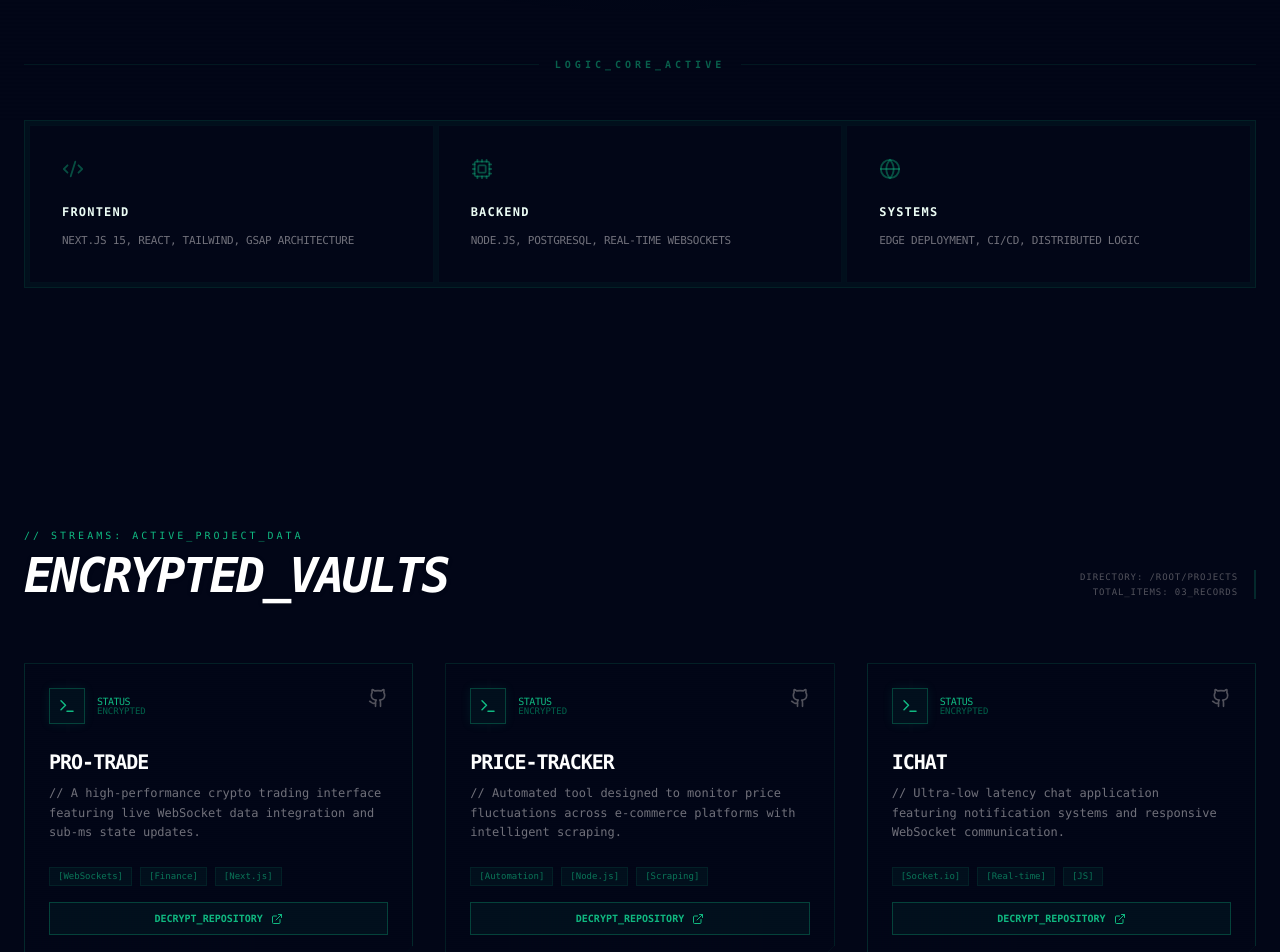
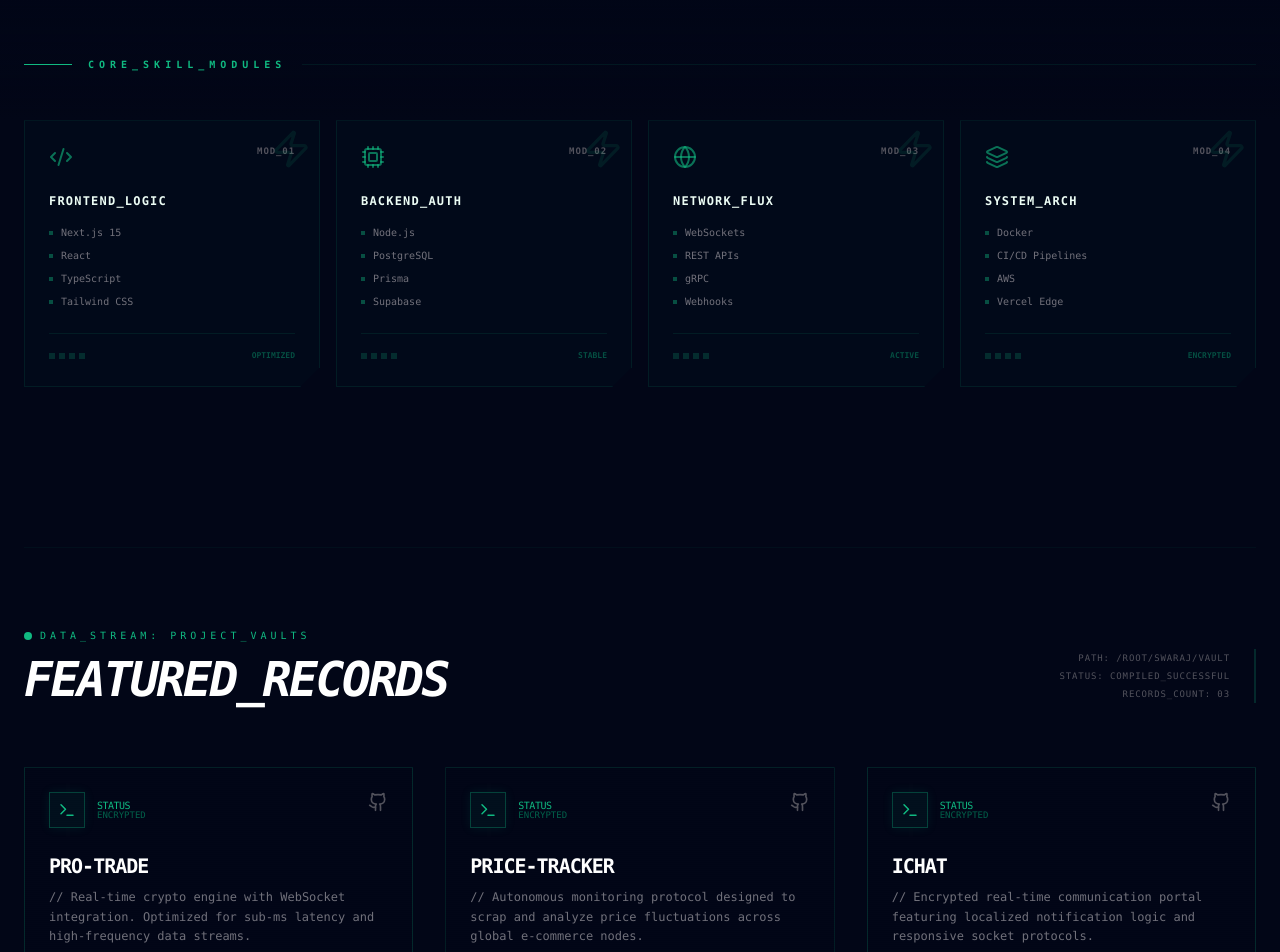
Before and after one commit to swaraj608/Portfolio, a Next.js app: page / in a window 1280 px wide. Shown: the part 680-1632 px from the top of the page. Built offline with nearby package versions, Linux system fonts and the light colour scheme.

Commit message:
Enhanced SkillsSection

```diff
--- a/app/page.tsx
+++ b/app/page.tsx
@@ -1,91 +1,102 @@
 "use client";
-import { motion } from "framer-motion";
-import { Code2, Cpu, Globe, ArrowRight } from "lucide-react";
+import React from "react";
 import Navbar from "@/components/Navbar";
 import Hero from "@/components/Hero";
+import SkillsSection from "@/components/SkillsSection";
 import ProjectCard from "@/components/ProjectCard";
 
+/**
+ * CORE SYSTEM ORCHESTRATOR
+ * This is the main assembly point for the SWARAJ_LOGIC interface.
+ */
 export default function Home() {
   return (
     <div className="min-h-screen bg-[#020617] text-foreground font-mono selection:bg-primary/30 selection:text-primary overflow-x-hidden">
 
-      {/* --- HUD DECORATION LAYER --- */}
+      {/* --- LAYER 0: HUD & ENVIRONMENT --- */}
       <div className="fixed inset-0 pointer-events-none z-0">
-        {/* CRT Scanline Effect */}
+        {/* CRT Scanline Overlay */}
         <div className="absolute top-0 left-0 w-full h-full opacity-[0.03] bg-[linear-gradient(rgba(16,185,129,0)_50%,#000_50%)] bg-[length:100%_4px]" />
-        {/* Top-Down Ambient Emerald Glow */}
-        <div className="absolute top-0 left-0 w-full h-full bg-[radial-gradient(circle_at_50%_-20%,rgba(16,185,129,0.12),transparent_75%)]" />
+
+        {/* Atmospheric Ambient Glow */}
+        <div className="absolute top-0 left-0 w-full h-full bg-[radial-gradient(circle_at_50%_-20%,rgba(16,185,129,0.15),transparent_75%)]" />
+
+        {/* Grid Floor Decoration */}
+        <div className="absolute bottom-0 left-0 w-full h-64 bg-[linear-gradient(to_top,#020617,transparent)] z-10" />
       </div>
 
-      {/* --- SYSTEM NAVIGATION --- */}
+      {/* --- LAYER 1: NAVIGATION --- */}
       <Navbar />
 
+      {/* --- LAYER 2: MAIN INTERFACE --- */}
       <main className="relative z-10 max-w-7xl mx-auto px-6 pb-24">
 
-        {/* --- 01: HERO MODULE --- */}
+        {/* MODULE 01: IDENTITY & ARCHITECTURE */}
         <Hero />
 
-        {/* --- 02: SKILLS MODULE (CORE_LOGIC) --- */}
-        <section id="skills" className="mb-40 pt-20">
-          <div className="flex items-center gap-4 mb-12">
-            <div className="h-px flex-grow bg-primary/10" />
-            <h2 className="text-[10px] font-bold uppercase tracking-[0.4em] text-primary/50 whitespace-nowrap">
-              LOGIC_CORE_ACTIVE
-            </h2>
-            <div className="h-px flex-grow bg-primary/10" />
-          </div>
+        {/* MODULE 02: CORE LOGIC (SKILLS) */}
+        <SkillsSection />
 
-          <div className="grid grid-cols-1 md:grid-cols-3 gap-1 bg-primary/5 border border-primary/10 p-1">
-            <SkillCard icon={<Code2 size={22} />} title="Frontend" desc="Next.js 15, React, Tailwind, GSAP Architecture" />
-            <SkillCard icon={<Cpu size={22} />} title="Backend" desc="Node.js, PostgreSQL, Real-time WebSockets" />
-            <SkillCard icon={<Globe size={22} />} title="Systems" desc="Edge Deployment, CI/CD, Distributed Logic" />
-          </div>
-        </section>
-
-        {/* --- 03: PROJECTS MODULE (VAULT) --- */}
-        <section id="projects" className="relative py-20">
-          <div className="flex flex-col md:flex-row justify-between items-end mb-16 gap-4">
-            <div className="space-y-2">
-              <span className="text-primary font-mono text-[10px] uppercase tracking-[0.3em] block animate-pulse">
-                // STREAMS: ACTIVE_PROJECT_DATA
-              </span>
-              <h3 className="text-4xl md:text-5xl font-black tracking-tighter uppercase italic text-white drop-shadow-sm">
-                ENCRYPTED_VAULTS
+        {/* MODULE 03: ENCRYPTED VAULTS (PROJECTS) */}
+        <section id="projects" className="relative py-20 border-t border-primary/5">
+          <div className="flex flex-col md:flex-row justify-between items-end mb-16 gap-6">
+            <div className="space-y-3">
+              <div className="flex items-center gap-2">
+                <span className="relative flex h-2 w-2">
+                  <span className="animate-ping absolute inline-flex h-full w-full rounded-full bg-primary opacity-75"></span>
+                  <span className="relative inline-flex rounded-full h-2 w-2 bg-primary"></span>
+                </span>
+                <span className="text-primary font-mono text-[10px] uppercase tracking-[0.4em] block">
+                  Data_Stream: Project_Vaults
+                </span>
+              </div>
+              <h3 className="text-4xl md:text-5xl font-black tracking-tighter uppercase italic text-white">
+                Featured_Records
               </h3>
             </div>
-            <div className="text-right font-mono text-[9px] text-zinc-600 uppercase tracking-widest leading-relaxed border-r-2 border-primary/20 pr-4">
-              Directory: /root/projects <br />
-              Total_Items: 03_Records
+
+            {/* System Metadata Readout */}
+            <div className="hidden md:block text-right font-mono text-[9px] text-zinc-600 uppercase tracking-widest leading-loose border-r-2 border-primary/20 pr-6">
+              Path: /root/swaraj/vault <br />
+              Status: Compiled_Successful <br />
+              Records_Count: 03
             </div>
           </div>
 
           <div className="grid grid-cols-1 md:grid-cols-2 lg:grid-cols-3 gap-8">
             <ProjectCard
               title="Pro-Trade"
-              desc="A high-performance crypto trading interface featuring live WebSocket data integration and sub-ms state updates."
-              tags={["WebSockets", "Finance", "Next.js"]}
+              desc="Real-time crypto engine with WebSocket integration. Optimized for sub-ms latency and high-frequency data streams."
+              tags={["TypeScript", "WebSockets", "Next.js"]}
               github="https://github.com/swaraj608/Pro-Trade"
             />
             <ProjectCard
               title="Price-Tracker"
-              desc="Automated tool designed to monitor price fluctuations across e-commerce platforms with intelligent scraping."
-              tags={["Automation", "Node.js", "Scraping"]}
+              desc="Autonomous monitoring protocol designed to scrap and analyze price fluctuations across global e-commerce nodes."
+              tags={["Automation", "Scraping", "Node.js"]}
               github="https://github.com/swaraj608/Price-Tracker"
             />
             <ProjectCard
               title="iChat"
-              desc="Ultra-low latency chat application featuring notification systems and responsive WebSocket communication."
-              tags={["Socket.io", "Real-time", "JS"]}
+              desc="Encrypted real-time communication portal featuring localized notification logic and responsive socket protocols."
+              tags={["Socket.io", "React", "CSS_Grid"]}
               github="https://github.com/swaraj608/iChat"
             />
           </div>
         </section>
 
-        {/* --- 04: SYSTEM FOOTER --- */}
-        <footer className="mt-40 pt-10 border-t border-primary/10 text-center">
-          <p className="text-[9px] text-zinc-700 font-mono tracking-[0.5em] uppercase">
-            Swaraj_Logic // Authorization: Level_0 // 2026_Compiled
-          </p>
+        {/* --- LAYER 3: SYSTEM FOOTER --- */}
+        <footer className="mt-40 py-12 border-t border-primary/5">
+          <div className="flex flex-col md:flex-row justify-between items-center gap-6">
+            <div className="text-[10px] text-zinc-700 font-mono tracking-widest uppercase">
+              © 2026 SWARAJ_LOGIC // All_Systems_Operational
+            </div>
+            <div className="flex gap-8">
+              <FooterLink label="Terminal" />
+              <FooterLink label="Network" />
+              <FooterLink label="Security" />
+            </div>
+          </div>
         </footer>
 
       </main>
@@ -93,23 +104,13 @@ export default function Home() {
   );
 }
 
-/* --- SYSTEM HELPERS --- */
-
-function SkillCard({ icon, title, desc }: { icon: React.ReactNode; title: string; desc: string }) {
+/**
+ * LOCAL HELPER: FOOTER LINKS
+ */
+function FooterLink({ label }: { label: string }) {
   return (
-    <div className="p-8 bg-[#020617] border border-primary/5 hover:border-primary/30 transition-all duration-500 group relative overflow-hidden">
-      {/* Hover Background Accent */}
-      <div className="absolute top-0 right-0 w-24 h-24 bg-primary/5 blur-3xl opacity-0 group-hover:opacity-100 transition-opacity" />
-
-      <div className="text-primary/40 group-hover:text-primary transition-colors mb-6 group-hover:scale-110 duration-500 transform-gpu">
-        {icon}
-      </div>
-      <h4 className="font-bold text-xs uppercase tracking-widest mb-3 text-emerald-50 group-hover:translate-x-1 transition-transform">
-        {title}
-      </h4>
-      <p className="text-[11px] font-mono text-zinc-500 leading-relaxed uppercase tracking-tight group-hover:text-zinc-400 transition-colors">
-        {desc}
-      </p>
-    </div>
+    <span className="text-[9px] text-zinc-800 font-bold uppercase tracking-[0.3em] hover:text-primary/40 cursor-wait transition-colors">
+      {label}
+    </span>
   );
 }
--- /dev/null
+++ b/components/SkillsSection.tsx
@@ -0,0 +1,105 @@
+"use client";
+import { motion } from "framer-motion";
+import { Code2, Cpu, Globe, Database, Layers, Zap } from "lucide-react";
+
+const SKILL_MODULES = [
+  {
+    id: "01",
+    title: "Frontend_Logic",
+    icon: <Code2 size={24} />,
+    skills: ["Next.js 15", "React", "TypeScript", "Tailwind CSS"],
+    status: "OPTIMIZED",
+  },
+  {
+    id: "02",
+    title: "Backend_Auth",
+    icon: <Cpu size={24} />,
+    skills: ["Node.js", "PostgreSQL", "Prisma", "Supabase"],
+    status: "STABLE",
+  },
+  {
+    id: "03",
+    title: "Network_Flux",
+    icon: <Globe size={24} />,
+    skills: ["WebSockets", "REST APIs", "gRPC", "Webhooks"],
+    status: "ACTIVE",
+  },
+  {
+    id: "04",
+    title: "System_Arch",
+    icon: <Layers size={24} />,
+    skills: ["Docker", "CI/CD Pipelines", "AWS", "Vercel Edge"],
+    status: "ENCRYPTED",
+  },
+];
+
+export default function SkillsSection() {
+  return (
+    <section id="skills" className="mb-40 pt-20">
+      {/* SECTION HEADER */}
+      <div className="flex items-center gap-4 mb-12">
+        <div className="h-px w-12 bg-primary" />
+        <h2 className="text-[10px] font-bold uppercase tracking-[0.5em] text-primary whitespace-nowrap">
+          CORE_SKILL_MODULES
+        </h2>
+        <div className="h-px flex-grow bg-primary/10" />
+      </div>
+
+      {/* SKILLS GRID */}
+      <div className="grid grid-cols-1 md:grid-cols-2 lg:grid-cols-4 gap-4">
+        {SKILL_MODULES.map((module, index) => (
+          <motion.div
+            key={module.id}
+            initial={{ opacity: 0, y: 20 }}
+            whileInView={{ opacity: 1, y: 0 }}
+            transition={{ delay: index * 0.1 }}
+            viewport={{ once: true }}
+            className="group relative p-6 border border-primary/10 bg-primary/[0.02] hover:bg-primary/[0.05] transition-all duration-500 overflow-hidden"
+            style={{ clipPath: "polygon(0 0, 100% 0, 100% calc(100% - 20px), calc(100% - 20px) 100%, 0 100%)" }}
+          >
+            {/* BACKGROUND DECOR */}
+            <div className="absolute top-0 right-0 p-2 opacity-10 text-primary group-hover:opacity-30 transition-opacity">
+              <Zap size={40} />
+            </div>
+
+            {/* HEADER */}
+            <div className="flex justify-between items-start mb-6">
+              <div className="text-primary/60 group-hover:text-primary transition-colors duration-500">
+                {module.icon}
+              </div>
+              <span className="text-[9px] font-mono text-zinc-600 font-bold tracking-widest">
+                MOD_{module.id}
+              </span>
+            </div>
+
+            {/* CONTENT */}
+            <h3 className="text-xs font-black uppercase tracking-widest text-emerald-50 mb-4">
+              {module.title}
+            </h3>
+
+            <ul className="space-y-2 mb-6">
+              {module.skills.map((skill) => (
+                <li key={skill} className="text-[10px] font-mono text-zinc-500 flex items-center gap-2 group-hover:text-zinc-300">
+                  <div className="w-1 h-1 bg-primary/40 group-hover:bg-primary transition-colors" />
+                  {skill}
+                </li>
+              ))}
+            </ul>
+
+            {/* FOOTER STATUS */}
+            <div className="flex justify-between items-center border-t border-primary/10 pt-4 mt-auto">
+              <div className="flex gap-1">
+                {[...Array(4)].map((_, i) => (
+                  <div key={i} className="w-1.5 h-1.5 bg-primary/20 group-hover:bg-primary transition-colors" />
+                ))}
+              </div>
+              <span className="text-[8px] font-mono font-bold text-primary/40 group-hover:text-primary animate-pulse">
+                {module.status}
+              </span>
+            </div>
+          </motion.div>
+        ))}
+      </div>
+    </section>
+  );
+}
```
